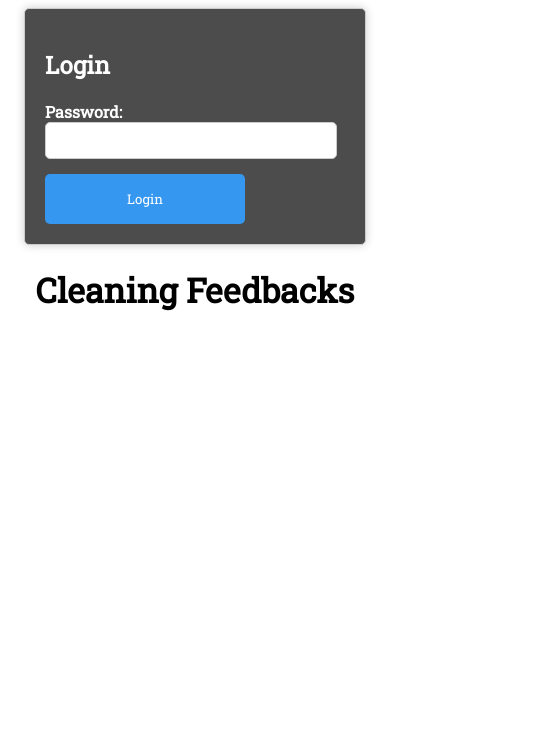
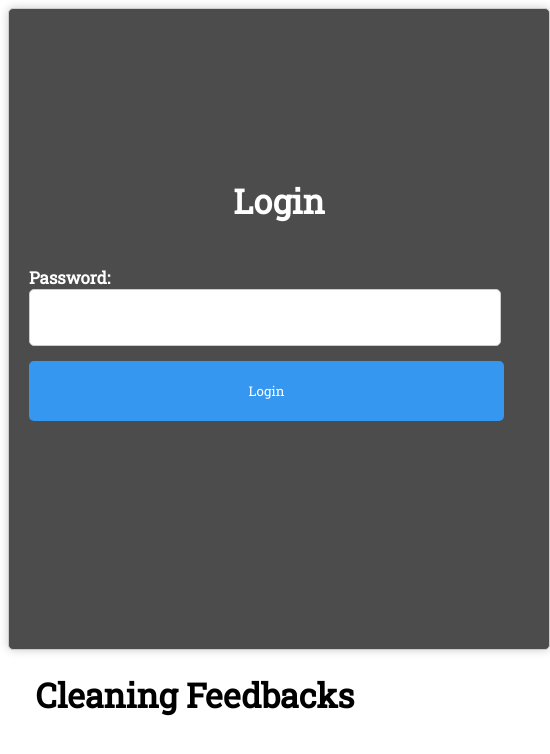
Before and after one commit to EscapeXclean/AdminPage, a plain HTML site: page index.html in a window 390 px wide. Shown: the whole page, 550 px wide, since content can reach past the window. Drawn offline with Linux system fonts and the light colour scheme.

Commit message:
Add files via upload

```diff
--- a/styles.css
+++ b/styles.css
@@ -1,6 +1,8 @@
 #loginPage {
+
     font-family: 'Roboto Slab', sans-serif;
-    width: 300px; /* Adjust the width as needed */
+    width: 500px; /* Adjust the width as needed */
+    height: 600px;
     margin: 0 auto; /* Center the div horizontally */
     padding: 20px;
     background-color:rgba(57, 57, 57, 0.9);
@@ -11,17 +13,20 @@
 }
 
 #loginPage h2 {
-    font-size: 24px; /* Heading font size */
-    margin-bottom: 20px; /* Spacing below heading */
+    font-size: 4vh; /* Heading font size */
+   text-align: center;
+   margin-top: 30%;
 }
 
 #loginForm {
+    font-size: 2vh;
     display: flex;
     flex-direction: column;
 }
 
 .form-group {
     margin-bottom: 15px;
+    margin-top: 15px;
 }
 
 label {
@@ -29,6 +34,7 @@ label {
 }
 
 input[type="password"] {
+    height: 35px;
     width: 90%;
     padding: 10px;
     border: 1px solid #ccc;
@@ -39,8 +45,8 @@ input[type="password"] {
     background-color: #3697f1; /* Button background color */
     color: #fff; /* Button text color */
     border: none;
-    padding: 10px 15px;
-    border-radius: 5px;
+    width: 95%;
+    height: 60px;
     cursor: pointer;
 }
 
@@ -102,7 +108,7 @@ body{
     margin:5px;
     border-radius: 4px;
 }
-@media (max-width: 600px) {
+@media (max-width: 900px) {
     .expanded-container {
         font-family: 'Roboto Slab', sans-serif;
         font-size: 16px;
@@ -112,6 +118,50 @@ body{
     .expanded-container img {
         max-width: 50%;
     }
+    #loginPage {
+
+    font-family: 'Roboto Slab', sans-serif;
+    width: 500px; /* Adjust the width as needed */
+    height: 600px;
+    margin: 0 auto; /* Center the div horizontally */
+    padding: 20px;
+    background-color:rgba(57, 57, 57, 0.9);
+    border: 1px solid #ccc;
+    border-radius: 5px;
+    box-shadow: 0 0 10px rgba(0, 0, 0, 0.2);
+    color: white;
+}
+
+#loginPage h2 {
+    font-size: 4vh; /* Heading font size */
+   text-align: center;
+   margin-top: 30%;
+}
+
+#loginForm {
+    font-size: 2vh;
+    display: flex;
+    flex-direction: column;
+}
+
+.form-group {
+    margin-bottom: 15px;
+    margin-top: 15px;
+}
+
+label {
+    font-weight: bold;
+}
+
+input[type="password"] {
+    height: 35px;
+    width: 90%;
+    padding: 10px;
+    border: 1px solid #ccc;
+    border-radius: 5px;
+}
+
+
 }
 .expanded-container button {
     font-family: 'Roboto Slab', sans-serif;
```
